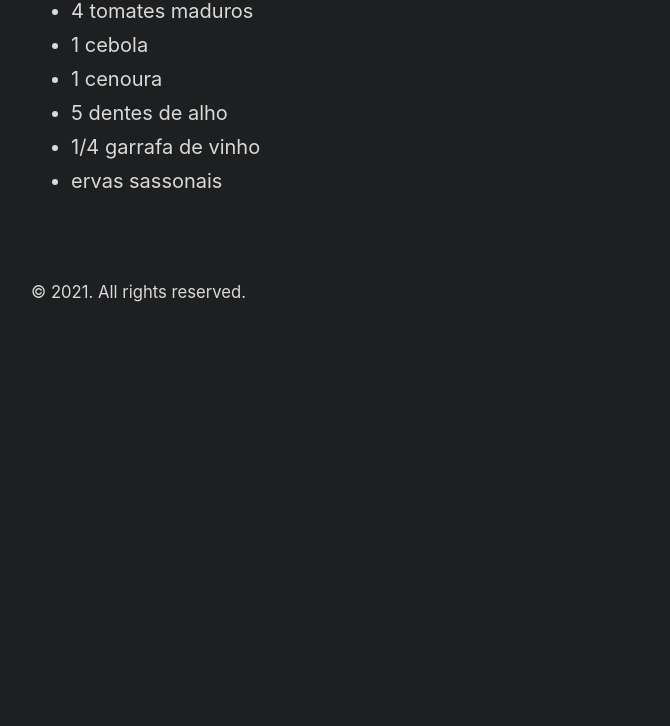
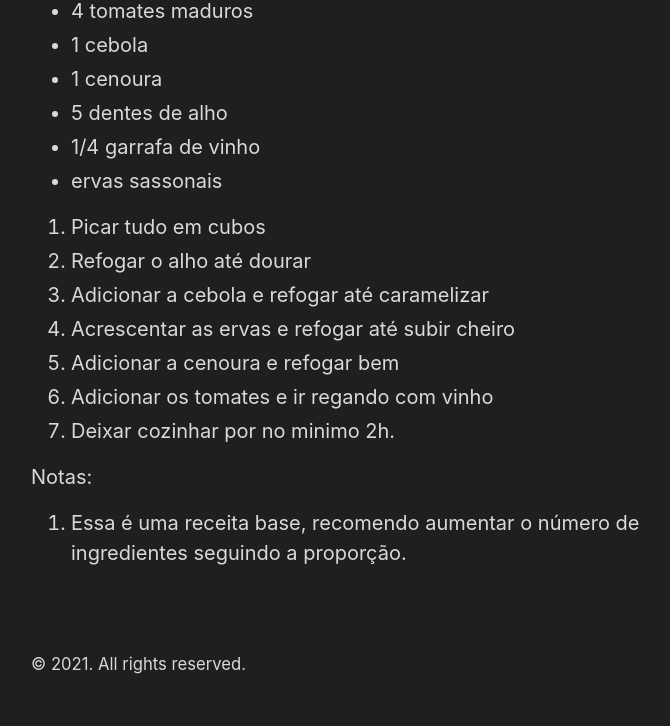
Before and after one commit to hansb21/hansb21.github.io, a Jekyll site: the page built from _recipes/molho_de_tomate.md, in a window 1280 px wide. Shown: the part 505-1231 px from the top of the page, without its empty margins (273-943 px from the left). Built offline with Jekyll 4.4.1, drawn with Linux system fonts in a browser that asks for light colours; before the commit the page ends 900 px from its top, so only the background shows below that.

Commit message:
Update molho_de_tomate.md

```diff
--- a/_recipes/molho_de_tomate.md
+++ b/_recipes/molho_de_tomate.md
@@ -3,6 +3,7 @@ layout: recipe
 title: Molho de Tomate
 image_path: https://user-images.githubusercontent.com/25830784/112018463-7bfb0a80-8b26-11eb-86e0-7bd5b497ef23.jpg
 ---
+
 
 - 4 tomates maduros
 - 1 cebola
@@ -10,3 +11,14 @@ image_path: https://user-images.githubusercontent.com/25830784/112018463-7bfb0a8
 - 5 dentes de alho
 - 1/4 garrafa de vinho
 - ervas sassonais
+
+1. Picar tudo em cubos
+2. Refogar o alho até dourar
+3. Adicionar a cebola e refogar até caramelizar
+4. Acrescentar as ervas e refogar até subir cheiro
+5. Adicionar a cenoura e refogar bem
+6. Adicionar os tomates e ir regando com vinho
+7. Deixar cozinhar por no minimo 2h.
+
+Notas:
+1. Essa é uma receita base, recomendo aumentar o número de ingredientes seguindo a proporção.
```
